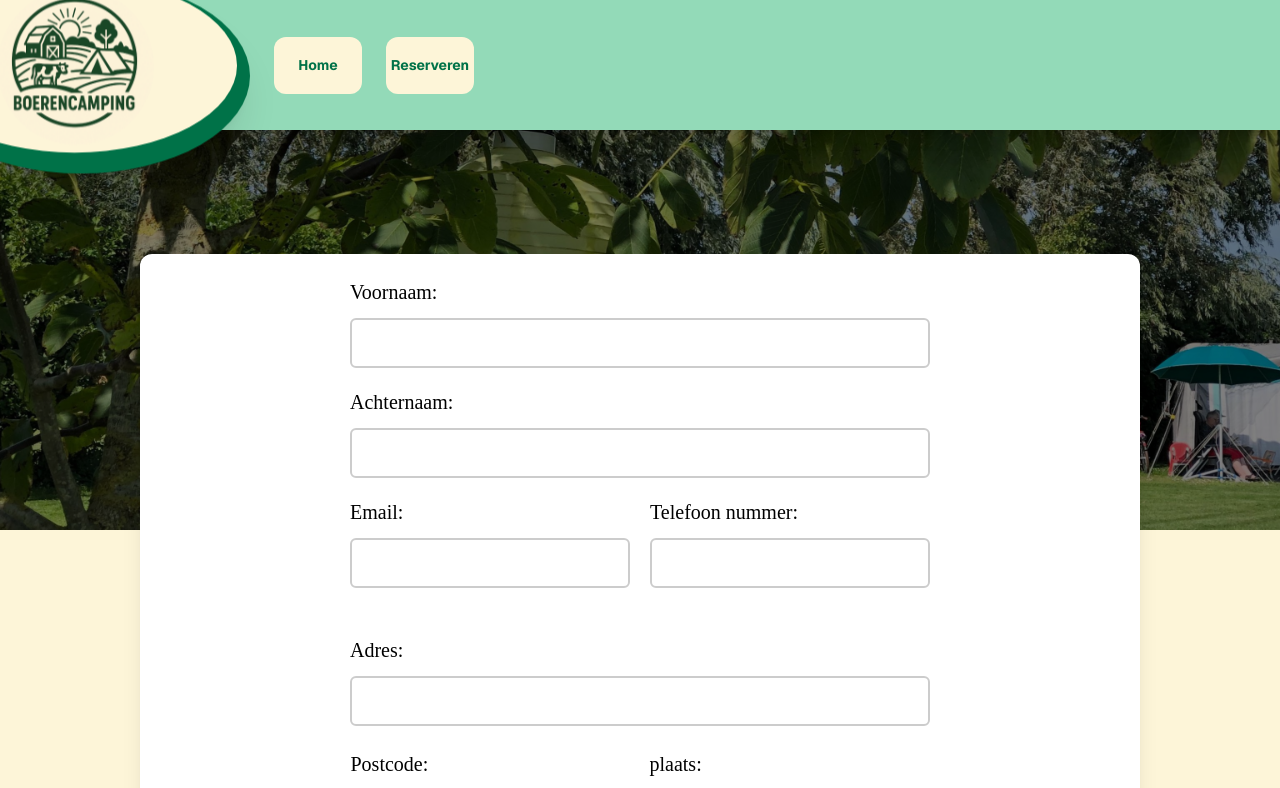
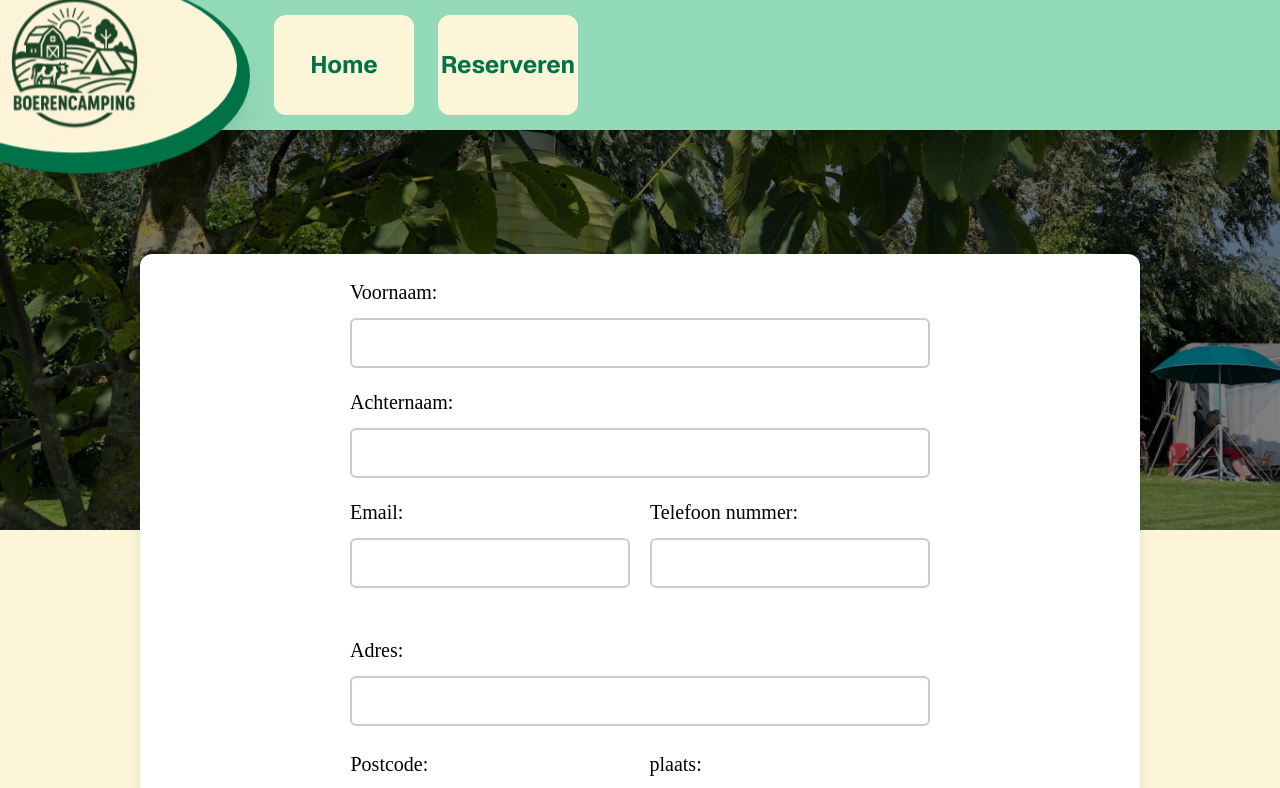
Before and after one commit to Powerboy2015/boer-bert-registratiesysteem, a Next.js app in the folder next.js/: page /klanten/afrekenen in a window 1280 px wide. Shown: the top 788 px of the page. Built offline with nearby package versions, Linux system fonts and the light colour scheme.

Commit message:
Header fix

```diff
--- a/next.js/src/app/ui/Header.tsx
+++ b/next.js/src/app/ui/Header.tsx
@@ -47,12 +47,12 @@ export default function Header() {
 
             <div className="flex gap-3 sm:gap-6 pl-16 sm:pl-26 md:pl-32">
                 <a href="../">
-                    <button className="bg-[#FDF5D8] text-[#007248] hover:border-2 hover:border-[#007248] font-bold rounded-xl md:text-sm text-[11px] md:w-[88px] md:h-[57px] w-[67px] h-[41px]">
+                    <button className="bg-[#FDF5D8] text-[#007248] hover:border-2 hover:border-[#007248] font-bold rounded-xl text-[11px] sm:text-sm md:text-lg lg:text-2xl md:w-[110px] lg:w-[140px] md:h-[85px] lg:h-[100px] sm:w-20 sm:h-[50px] w-[65px] h-10">
                         Home
                     </button>
                 </a>
                 <a href="../klanten/1">
-                    <button className="bg-[#FDF5D8] text-[#007248] hover:border-2 hover:border-[#007248] font-bold rounded-xl md:text-sm text-[11px] md:w-[88px] md:h-[57px] w-[67px] h-[41px]">
+                    <button className="bg-[#FDF5D8] text-[#007248] hover:border-2 hover:border-[#007248] font-bold rounded-xl text-[11px] sm:text-sm md:text-lg lg:text-2xl md:w-[110px] lg:w-[140px] md:h-[85px] lg:h-[100px] sm:w-20 sm:h-[50px] w-[65px] h-10">
                         Reserveren
                     </button>
                 </a>
```
